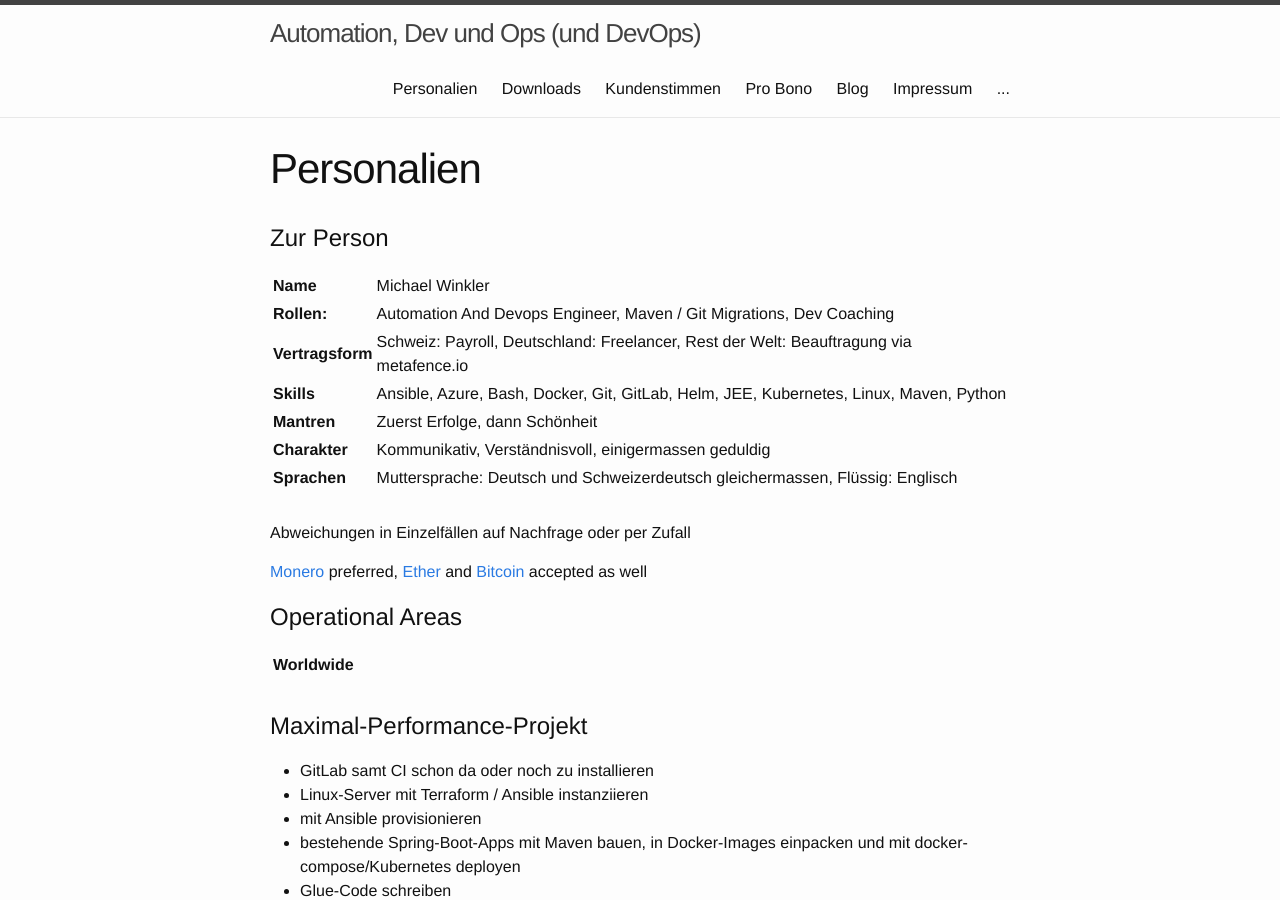
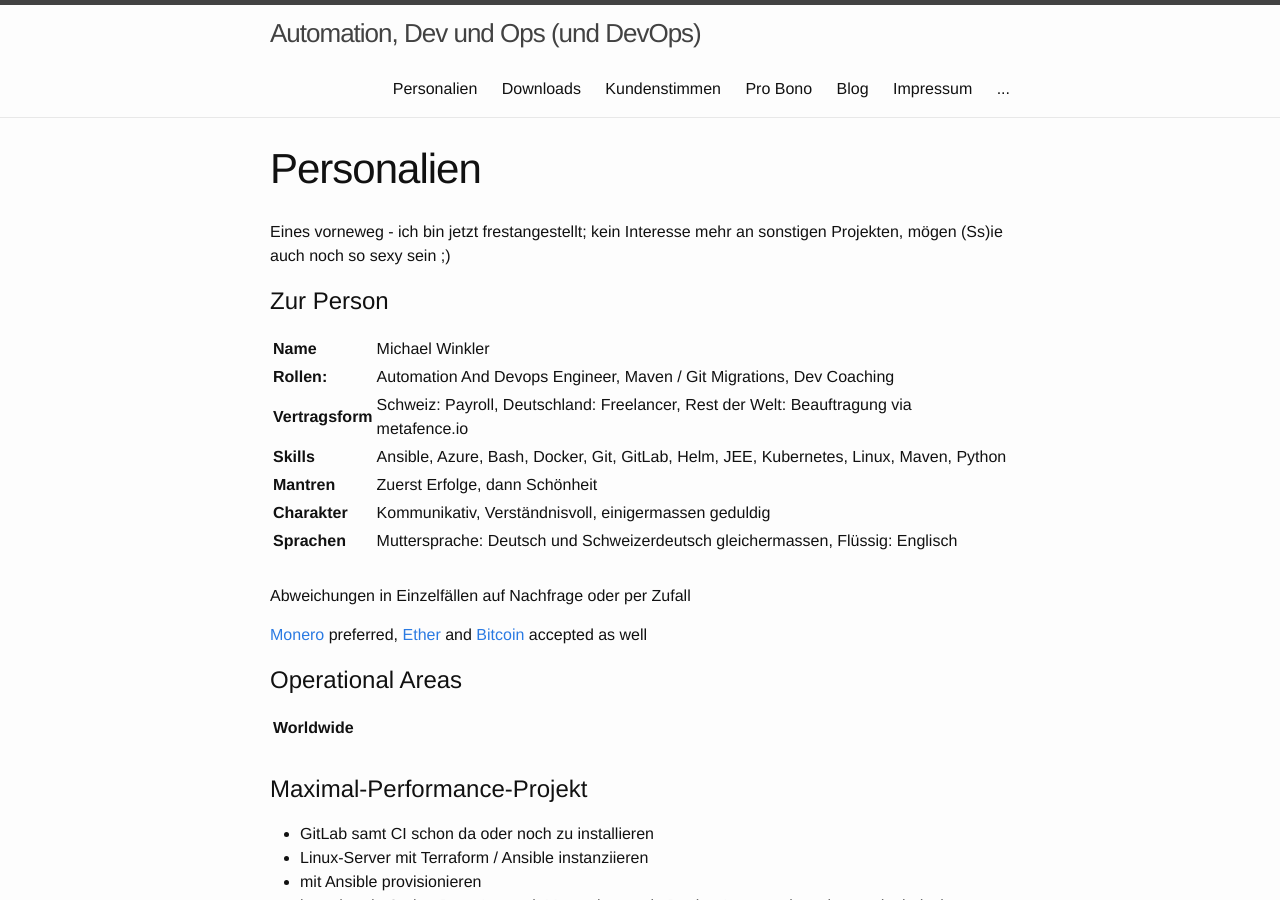
Before and after one commit to micwin/micwin.github.io, a Jekyll site: the page built from 10_personal.md, in a window 1280 px wide and 900 px high. Built offline with Jekyll 4.4.1, drawn with Linux system fonts in a browser that asks for light colours.

Commit message:
personal-Seite nachgezogen

```diff
--- a/10_personal.md
+++ b/10_personal.md
@@ -4,6 +4,7 @@ title: Personalien
 permalink: /personal/
 ---
 
+Eines vorneweg - ich bin jetzt frestangestellt; kein Interesse mehr an sonstigen Projekten, mögen (Ss)ie auch noch so sexy sein ;)
 # Zur Person #
 
 | **Name** | Michael Winkler  |
```
